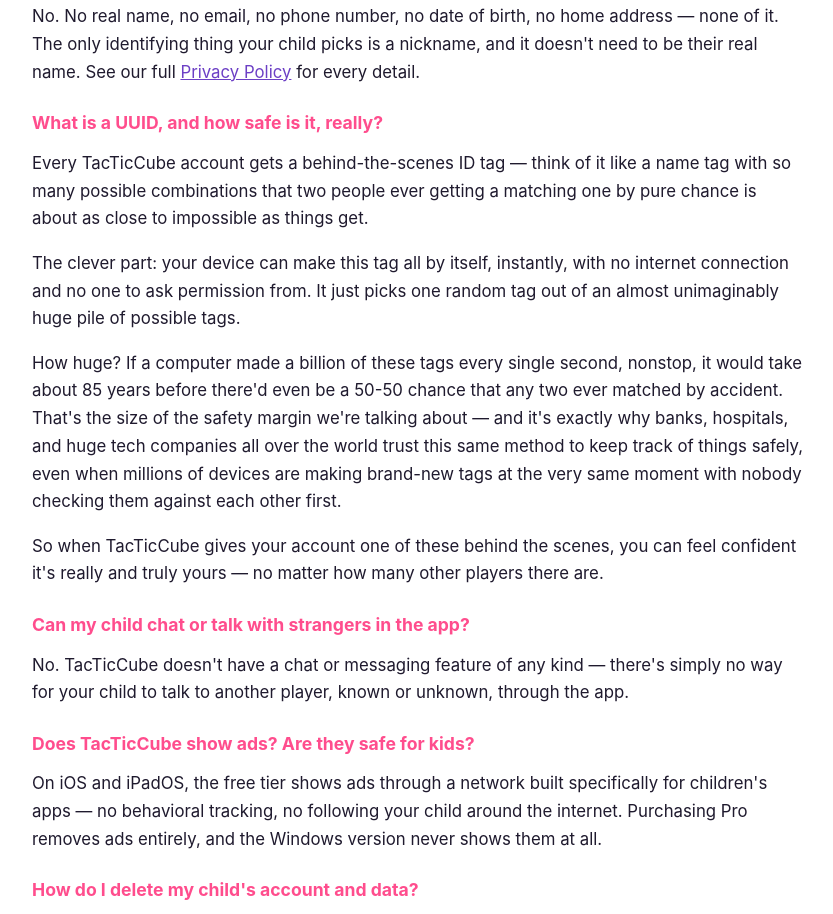
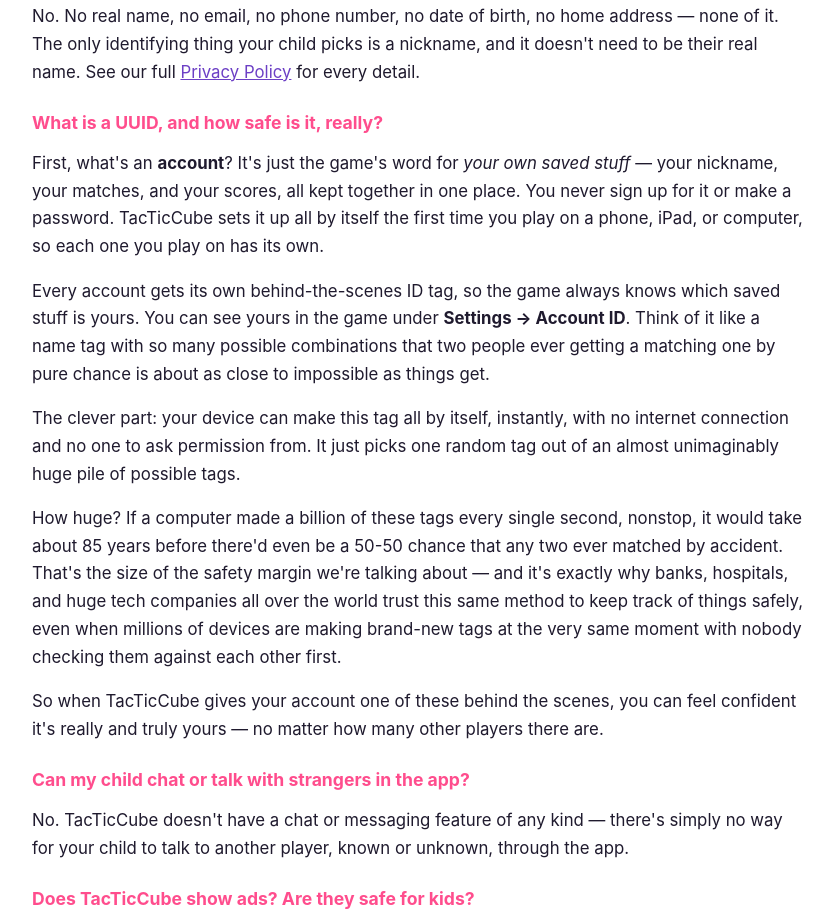
Before and after one commit to TacTicRon/TacTicCubeWebsite, a plain HTML site: page faq.html in a window 1280 px wide. Shown: the part 2282-3196 px from the top of the page, without its empty margins (222-1055 px from the left). Drawn offline with Linux system fonts and the light colour scheme.

Commit message:
Q&A: explain what an account is before the ID tag answer
Co-Authored-By: Claude Opus 5.5 <noreply@anthropic.com>

```diff
--- a/faq.html
+++ b/faq.html
@@ -311,7 +311,8 @@
     <p>No. No real name, no email, no phone number, no date of birth, no home address — none of it. The only identifying thing your child picks is a nickname, and it doesn't need to be their real name. See our full <a href="/privacy">Privacy Policy</a> for every detail.</p>
 
     <h3>What is a UUID, and how safe is it, really?</h3>
-    <p>Every TacTicCube account gets a behind-the-scenes ID tag — think of it like a name tag with so many possible combinations that two people ever getting a matching one by pure chance is about as close to impossible as things get.</p>
+    <p>First, what's an <strong>account</strong>? It's just the game's word for <em>your own saved stuff</em> — your nickname, your matches, and your scores, all kept together in one place. You never sign up for it or make a password. TacTicCube sets it up all by itself the first time you play on a phone, iPad, or computer, so each one you play on has its own.</p>
+    <p>Every account gets its own behind-the-scenes ID tag, so the game always knows which saved stuff is yours. You can see yours in the game under <strong>Settings → Account ID</strong>. Think of it like a name tag with so many possible combinations that two people ever getting a matching one by pure chance is about as close to impossible as things get.</p>
     <p>The clever part: your device can make this tag all by itself, instantly, with no internet connection and no one to ask permission from. It just picks one random tag out of an almost unimaginably huge pile of possible tags.</p>
     <p>How huge? If a computer made a billion of these tags every single second, nonstop, it would take about 85 years before there'd even be a 50-50 chance that any two ever matched by accident. That's the size of the safety margin we're talking about — and it's exactly why banks, hospitals, and huge tech companies all over the world trust this same method to keep track of things safely, even when millions of devices are making brand-new tags at the very same moment with nobody checking them against each other first.</p>
     <p>So when TacTicCube gives your account one of these behind the scenes, you can feel confident it's really and truly yours — no matter how many other players there are.</p>
```
